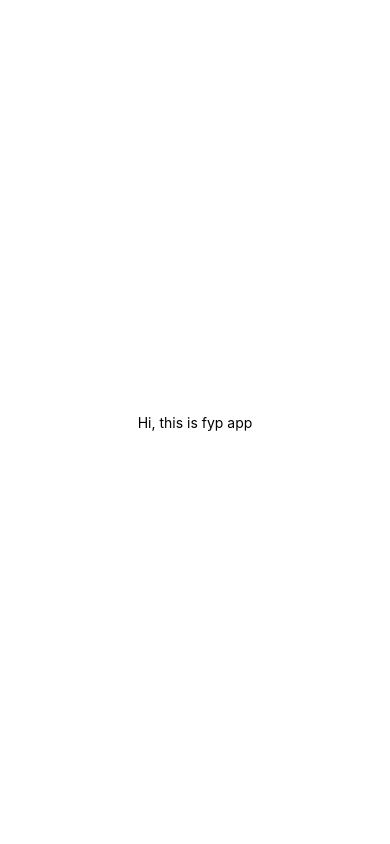
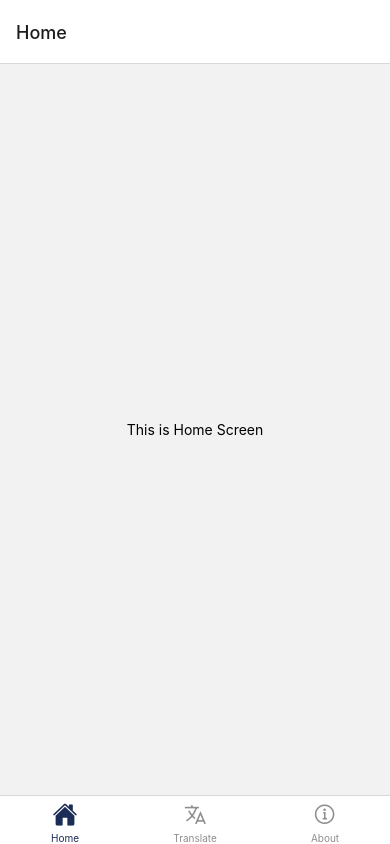
Before and after one commit to pasanMadushan/sslt-app, a React Native app: screen / in a window 390 px wide. Built offline with nearby package versions, Linux system fonts and the light colour scheme.

Commit message:
bottom tab navigation setup

```diff
--- a/App.js
+++ b/App.js
@@ -1,20 +1,7 @@
-import { StatusBar } from 'expo-status-bar';
-import { StyleSheet, Text, View } from 'react-native';
+import MainContainer from './navigation/MainContainer';
 
 export default function App() {
   return (
-    <View style={styles.container}>
-      <Text>Hi, this is fyp app</Text>
-      <StatusBar style="auto" />
-    </View>
+    <MainContainer />
   );
 }
-
-const styles = StyleSheet.create({
-  container: {
-    flex: 1,
-    backgroundColor: '#fff',
-    alignItems: 'center',
-    justifyContent: 'center',
-  },
-});
--- /dev/null
+++ b/navigation/MainContainer.js
@@ -0,0 +1,54 @@
+import React from 'react';
+import { NavigationContainer } from '@react-navigation/native';
+import { createBottomTabNavigator } from '@react-navigation/bottom-tabs';
+import Ionicons from '@expo/vector-icons/Ionicons';
+
+
+//screens
+import HomeScreen from './screens/HomeScreen';
+import TranslateScreen from './screens/TranslateScreen';
+import AboutScreen from './screens/AboutScreen';
+
+//Screen names
+const homeName = 'Home';
+const translateName  = 'Translate';
+const aboutName = 'About';
+
+const Tab = createBottomTabNavigator();
+
+export default function MainContainer(){
+    return(
+        <NavigationContainer>
+            <Tab.Navigator
+                initialRouteName={homeName}
+                screenOptions = {({route}) => ({
+                    tabBarIcon: ({focused, color, size}) => {
+                        let iconName;
+                        let rn  = route.name;
+
+                        if(rn === homeName){
+                            iconName = focused ? 'home' : 'home-outline';
+                        } else if (rn===translateName){
+                            iconName = focused ? 'language' : 'language-outline'
+                        } else if (rn === aboutName){
+                            iconName = focused ? 'information-circle' : 'information-circle-outline'
+                        }
+
+                        return <Ionicons name={iconName} size={size} color={color} />
+                    }
+                })}
+                tabBarOptions = {{
+                    activeTintColor:'#1B2C56',
+                    style: { padding: 10, height: 80}
+                }}
+
+                >
+
+                <Tab.Screen name={homeName} component= { HomeScreen } />
+                <Tab.Screen name={translateName} component= { TranslateScreen } />
+                <Tab.Screen name={aboutName} component= { AboutScreen } />
+
+            </Tab.Navigator>
+        </NavigationContainer>
+    )
+}
--- /dev/null
+++ b/navigation/screens/AboutScreen.js
@@ -0,0 +1,21 @@
+import React from 'react';
+import {View, Text, StyleSheet} from 'react-native';
+
+
+export default function AboutScreen({navigation}){
+    return(
+        <View style={styles.container}>
+            <Text>
+                This is About Screen
+            </Text>
+        </View>
+    );
+}
+
+const styles = StyleSheet.create({
+    container:{
+       flex:1,
+       alignItems:'center',
+       justifyContent:'center'
+    }
+   })
--- /dev/null
+++ b/navigation/screens/HomeScreen.js
@@ -0,0 +1,21 @@
+import React from 'react';
+import {View, Text, StyleSheet} from 'react-native';
+
+
+export default function HomeScreen({navigation}){
+    return(
+        <View style={styles.container}>
+            <Text>
+                This is Home Screen
+            </Text>
+        </View>
+    );
+}
+
+const styles = StyleSheet.create({
+    container:{
+       flex:1,
+       alignItems:'center',
+       justifyContent:'center'
+    }
+   })
--- /dev/null
+++ b/navigation/screens/TranslateScreen.js
@@ -0,0 +1,21 @@
+import React from 'react';
+import {View, Text, StyleSheet} from 'react-native';
+
+
+export default function TranslateScreen({navigation}){
+    return(
+        <View style={styles.container}>
+            <Text>
+                This is Translate Screen
+            </Text>
+        </View>
+    );
+}
+
+const styles = StyleSheet.create({
+    container:{
+       flex:1,
+       alignItems:'center',
+       justifyContent:'center'
+    }
+   })
```
Also changed, not shown: package.json (+9 -1 lines), 2 other files (tests, documents, lock files or other folders).
